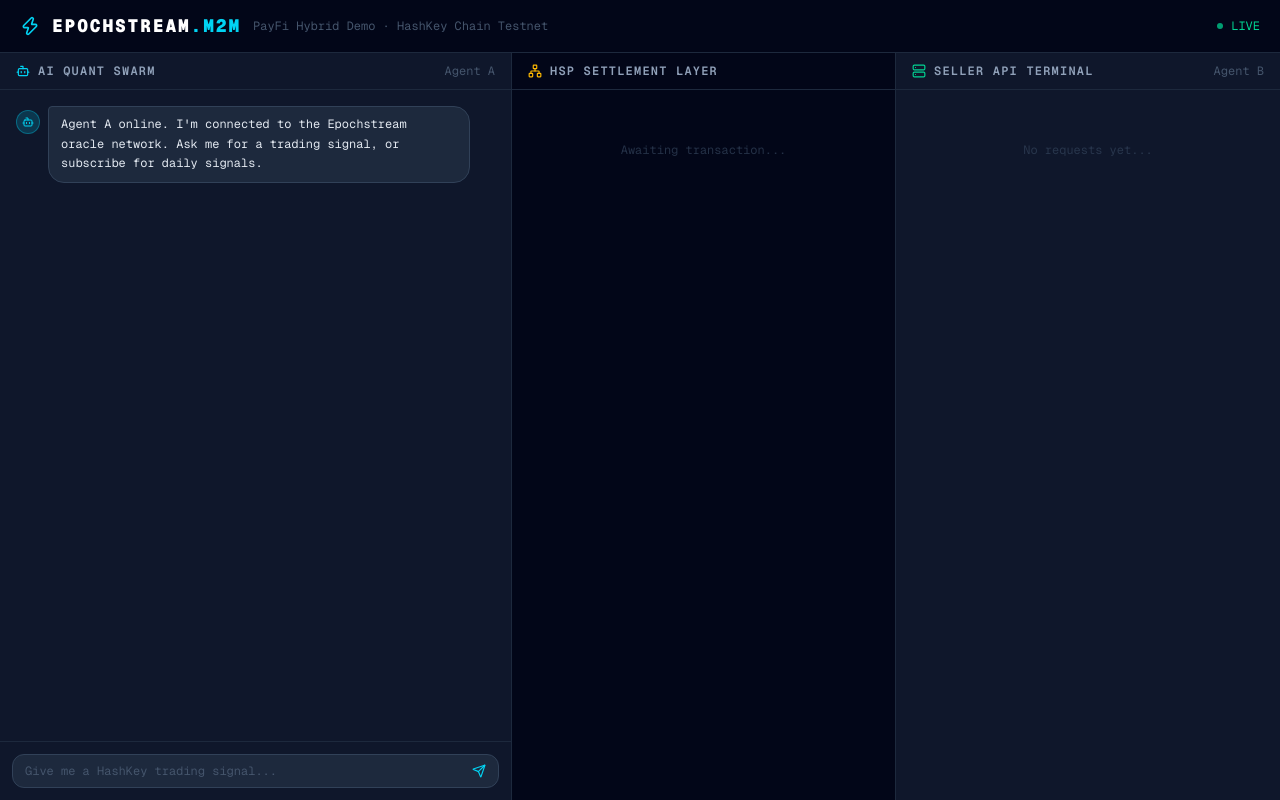
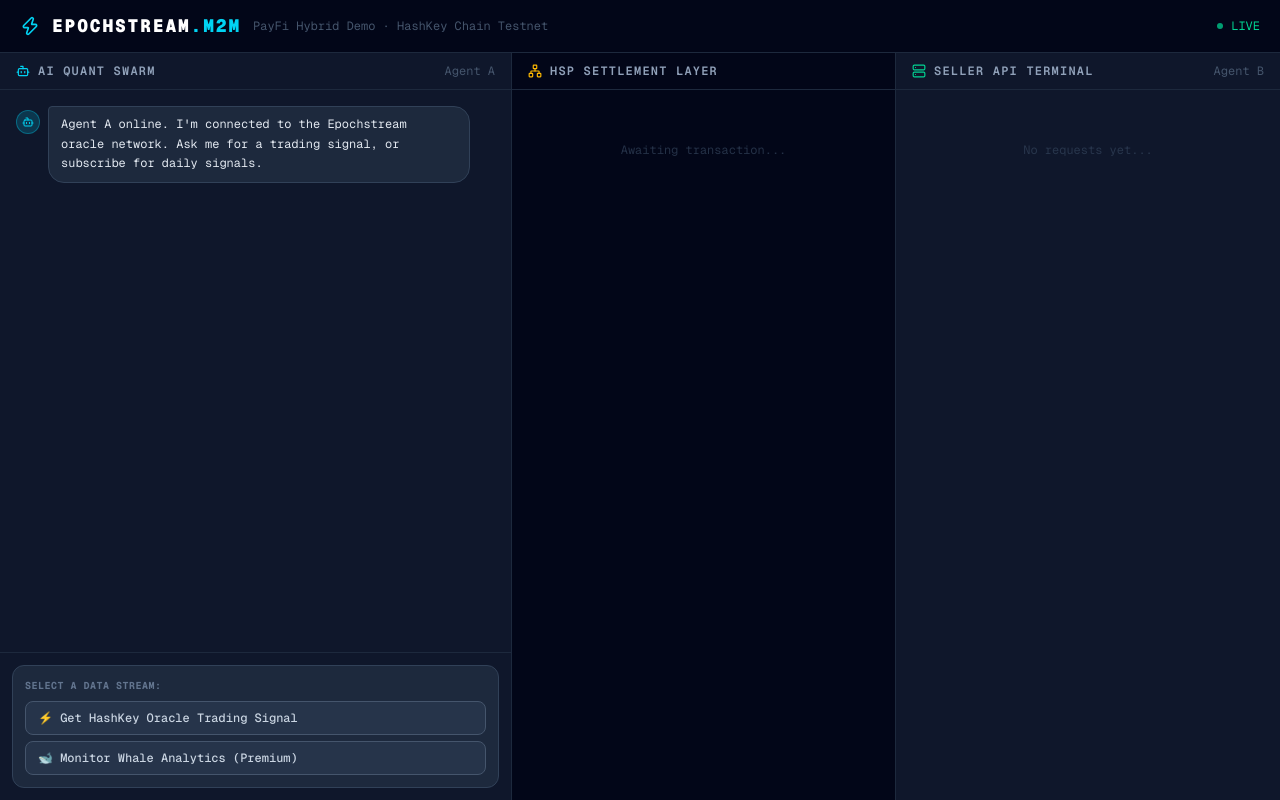
Before and after one commit to xaviersharwin10/epochStream, a Next.js app in the folder frontend/: page / in a window 1280 px wide. Built offline with nearby package versions, Linux system fonts and the light colour scheme.

Commit message:
refactor(ui): Replace chat input box with defined action buttons for M2M flow

```diff
--- a/frontend/src/app/page.tsx
+++ b/frontend/src/app/page.tsx
@@ -34,7 +34,7 @@ export default function EpochstreamDashboard() {
   const [settlementLogs, setSettlementLogs] = useState<LogEntry[]>([]);
   const [sellerLogs, setSellerLogs] = useState<LogEntry[]>([]);
   const [flowState, setFlowState] = useState<FlowState>('idle');
-  const [input, setInput] = useState('');
+
   const [activeSubscriptionId, setActiveSubscriptionId] = useState<string | null>(null);
   const chatEndRef = useRef<HTMLDivElement>(null);
 
@@ -70,10 +70,8 @@ export default function EpochstreamDashboard() {
     setSellerLogs(prev => [...prev, { id: uid(), time: now(), msg, color }]);
 
   // ── Step 1: User sends query ─────────────────────────────────────────────────
-  const handleSend = async () => {
-    const q = input.trim();
-    if (!q || flowState !== 'idle') return;
-    setInput('');
+  const handleSend = async (q: string) => {
+    if (flowState !== 'idle') return;
     addMsg({ role: 'user', type: 'text', content: q });
     setFlowState('fetching');
 
@@ -473,18 +471,24 @@ export default function EpochstreamDashboard() {
             <div ref={chatEndRef} />
           </div>
           <div className="border-t border-slate-800 p-3 shrink-0">
-            <div className="flex items-center gap-2 bg-slate-800 rounded-xl px-3 py-2 border border-slate-700 focus-within:border-cyan-500/40 transition-colors">
-              <input
-                type="text" value={input}
-                onChange={e => setInput(e.target.value)}
-                onKeyDown={e => e.key === 'Enter' && handleSend()}
-                disabled={flowState !== 'idle' && flowState !== 'complete'}
-                placeholder={flowState === 'idle' || flowState === 'complete' ? 'Give me a HashKey trading signal...' : 'Awaiting confirmation...'}
-                className="flex-1 bg-transparent text-xs text-slate-200 placeholder-slate-600 outline-none disabled:opacity-50"
-              />
-              <button onClick={handleSend} disabled={flowState !== 'idle' && flowState !== 'complete'} className="text-cyan-400 hover:text-cyan-300 disabled:opacity-40 transition-colors">
-                <Send className="w-3.5 h-3.5" />
-              </button>
+            <div className="flex flex-col gap-2 bg-slate-800 rounded-xl px-3 py-3 border border-slate-700">
+              <span className="text-[10px] uppercase font-bold text-slate-500 tracking-wider">Select a Data Stream:</span>
+              <div className="flex flex-col gap-1.5">
+                <button
+                  onClick={() => handleSend('Request Live HashKey Premium Trading Signal.')}
+                  disabled={flowState !== 'idle' && flowState !== 'complete'}
+                  className="text-left px-3 py-2 text-xs font-medium bg-slate-700/50 hover:bg-cyan-500/10 border border-slate-600 hover:border-cyan-500/30 text-slate-300 rounded-lg transition-all disabled:opacity-40 disabled:cursor-not-allowed"
+                >
+                  ⚡ Get HashKey Oracle Trading Signal
+                </button>
+                <button
+                  onClick={() => handleSend('Monitor Whale Accumulation Across Major Assets.')}
+                  disabled={flowState !== 'idle' && flowState !== 'complete'}
+                  className="text-left px-3 py-2 text-xs font-medium bg-slate-700/50 hover:bg-cyan-500/10 border border-slate-600 hover:border-cyan-500/30 text-slate-300 rounded-lg transition-all disabled:opacity-40 disabled:cursor-not-allowed"
+                >
+                  🐋 Monitor Whale Analytics (Premium)
+                </button>
+              </div>
             </div>
             {flowState === 'complete' && (
               <button onClick={reset} className="w-full mt-2 text-xs text-slate-600 hover:text-slate-400 transition-colors">
```
